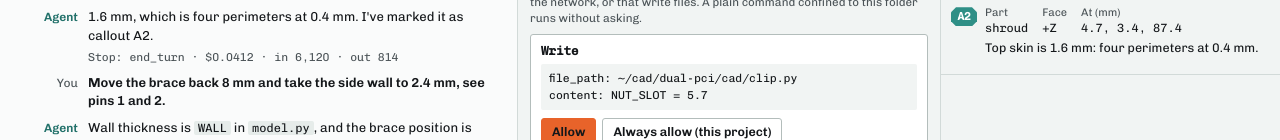
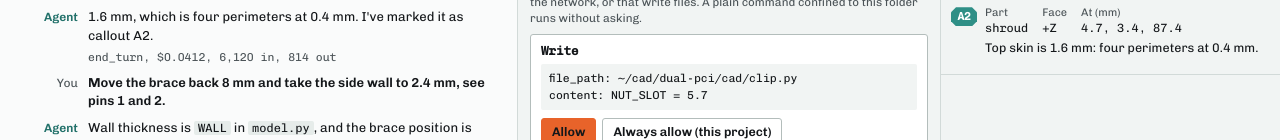
Before and after one commit to Annealage/style, a plain HTML site: page demo.html in a window 1280 px wide. Shown: the part 460-600 px from the top of the page. Drawn offline with Linux system fonts and the light colour scheme.

Commit message:
Show the turn meta line as chat.js now draws it

```diff
--- a/demo.html
+++ b/demo.html
@@ -141,7 +141,7 @@
     <div id="chatLog">
       <div class="turn" data-turn="1">
         <div class="msg user"><div class="text">How thick is the top skin at the moment?</div><div class="attachthumbs"></div></div>
-        <div class="msg assistant"><div class="text"><p>1.6 mm, which is four perimeters at 0.4 mm. I've marked it as callout A2.</p></div><div class="tools"></div><div class="turnmeta">Stop: end_turn · $0.0412 · in 6,120 · out 814</div></div>
+        <div class="msg assistant"><div class="text"><p>1.6 mm, which is four perimeters at 0.4 mm. I've marked it as callout A2.</p></div><div class="tools"></div><div class="turnmeta"><span class="turnstop">end_turn</span>, <span class="turncost">$0.0412</span>, <span class="turntokens">6,120 in, 814 out</span></div></div>
       </div>
       <div class="turn" data-turn="2">
         <div class="msg user"><div class="text">Move the brace back 8 mm and take the side wall to 2.4 mm, see pins 1 and 2.</div><div class="attachthumbs"></div></div>
```
